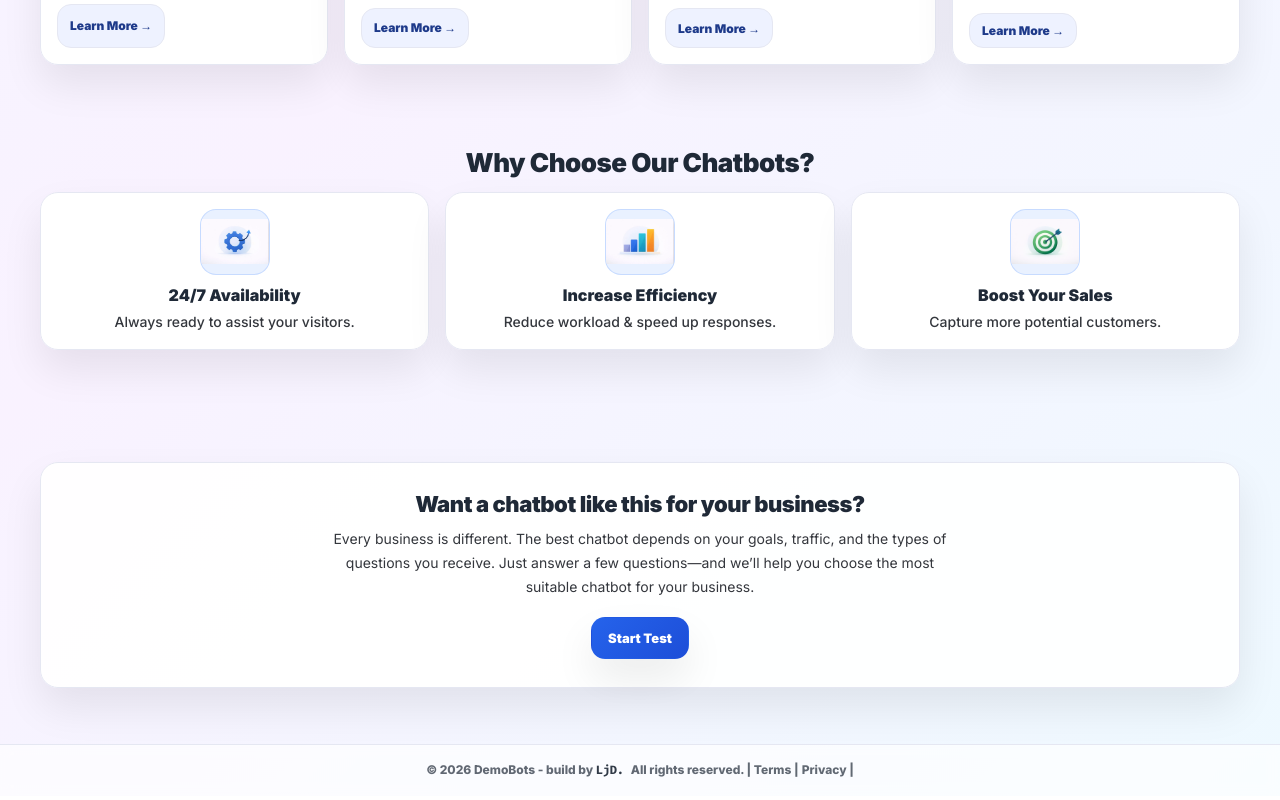
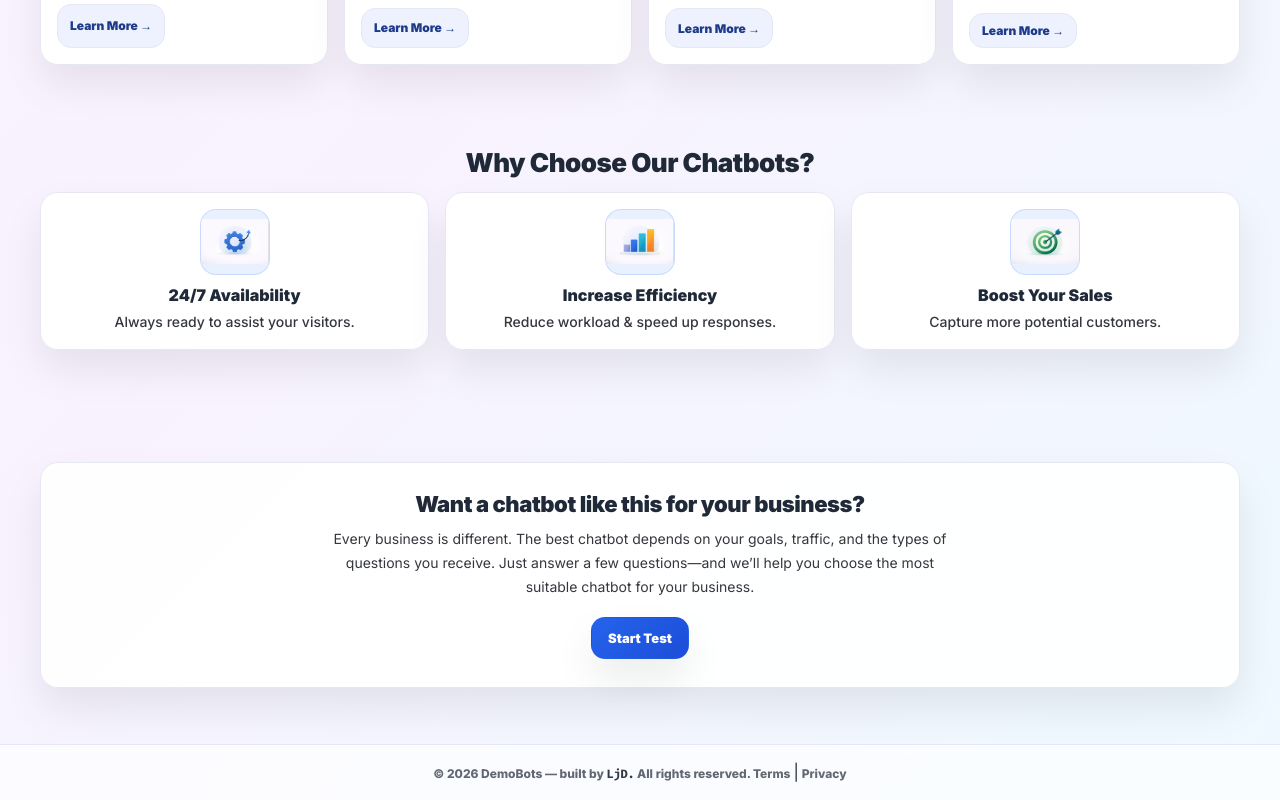
Before and after one commit to Lukas-Jdk/ChatBots, a Next.js app: page / in a window 1280 px wide. Shown: the part 1223-2023 px from the top of the page. Built offline with nearby package versions, Linux system fonts and the light colour scheme.

Commit message:
added link to my portfolio

```diff
--- a/src/components/Footer/Footer.tsx
+++ b/src/components/Footer/Footer.tsx
@@ -8,16 +8,25 @@ export const Footer = () => {
       <div className="container">
         <div className={styles.footerInner}>
           <div className={styles.left}>
-            © {new Date().getFullYear()}{" "}
-             DemoBots - build by <span className={styles.footerName}>LjD. </span>All rights reserved.
+            © {new Date().getFullYear()} DemoBots — built by{" "}
+            <Link
+              href="https://lukas-juodeikis-portfolio.vercel.app/"
+              target="_blank"
+              rel="noopener noreferrer"
+              className={styles.footerName}
+            >
+              LjD.
+            </Link>{" "}
+            All rights reserved.
           </div>
 
           <nav className={styles.links} aria-label="Footer links">
             <Link className={styles.link} href="/terms">
-              | Terms |
+              Terms
             </Link>
+            <span className={styles.sep}>|</span>
             <Link className={styles.link} href="/privacy">
-            Privacy |
+              Privacy
             </Link>
           </nav>
         </div>
```
